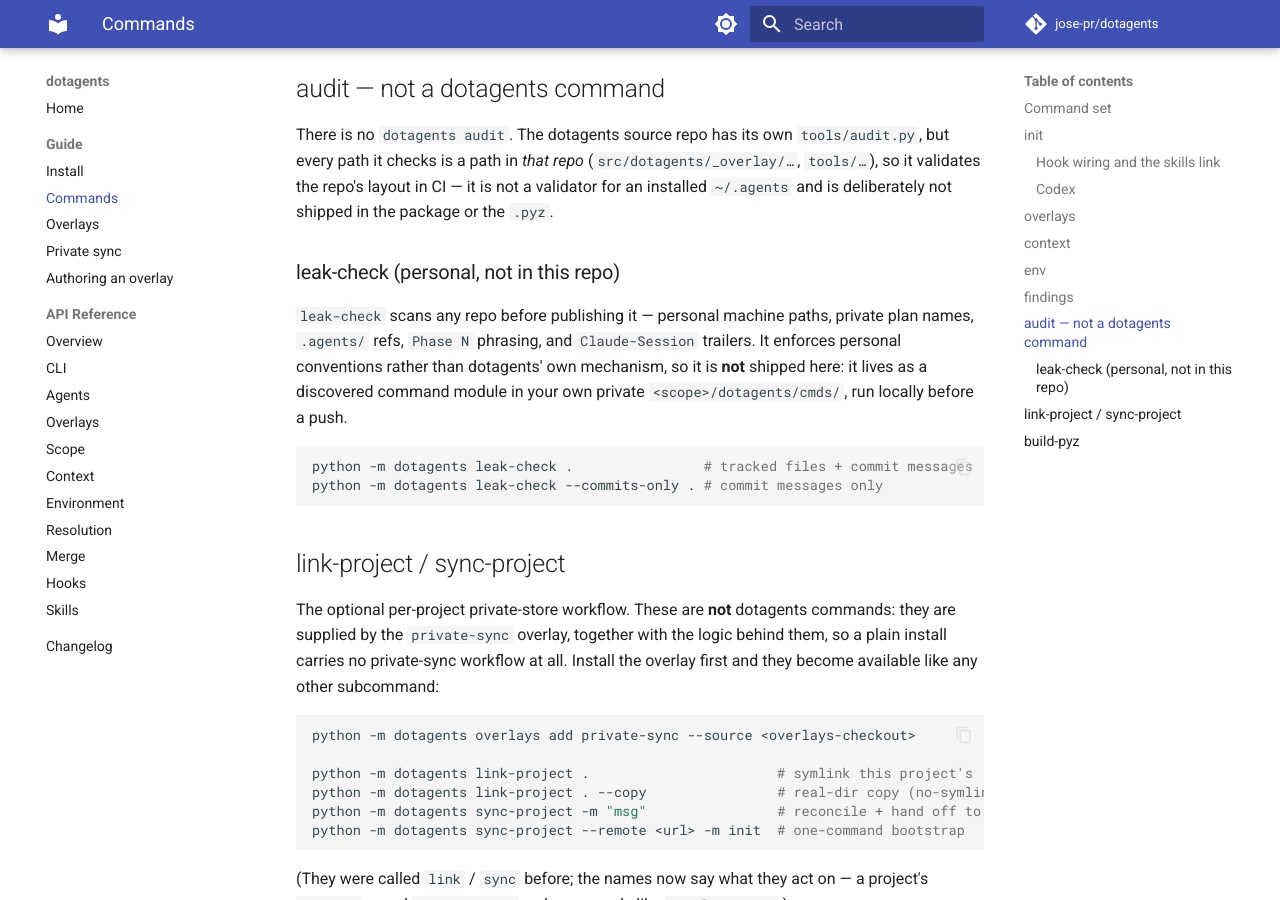
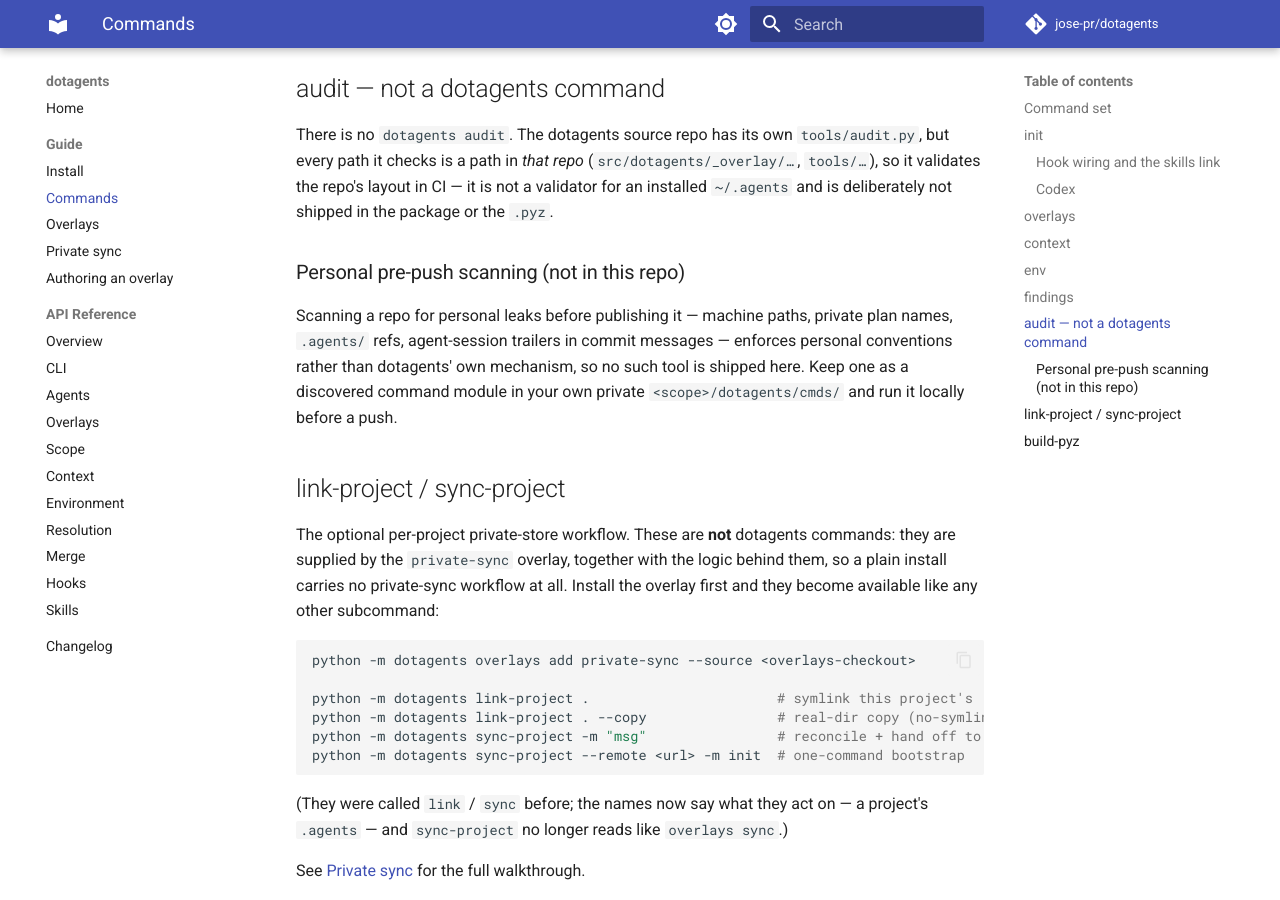
Before and after one commit to jose-pr/dotagents, an MkDocs documentation site: the page built from docs/guide/commands.md, in a window 1280 px wide and 900 px high, scrolled down 5696 px. Built offline with MkDocs 1.6.1 and Material for MkDocs 9.7.7, drawn with Linux system fonts in a browser that asks for light colours; comment, search, counter and statistics services are not loaded; some of the changed text lies outside the part shown.

Commit message:
chore: drop the name of a personal command module from every tracked file
Everything tracked here is public, and the name of a private command
module is private data, not just its path. Every mention -- in the docs,
the README, the shipped API notes, code and CI comments, the audit tool,
two tests and four historical changelog entries -- now says "a personal
command module" instead. The changelog entries keep their meaning with
only the name replaced. The discovery test asserts a fresh install offers
exactly the built-ins plus the bundled findings module, on an invented
name; the audit test asserts tools/ holds exactly the two repo files. The
pyz CI smoke asserts findings is present instead of grepping for the
private name. Three stale "bundles no command module" statements are
corrected along the way.

````diff
--- a/docs/guide/commands.md
+++ b/docs/guide/commands.md
@@ -28,8 +28,8 @@ worth knowing:
 - `link-project` / `sync-project` (the per-project private-store workflow) come from
   the opt-in **`private-sync` overlay**, which ships the commands and their logic
   together — install it and they appear (see [link-project / sync-project](#link-project-sync-project)).
-- `leak-check` is a personal command module you drop into your private
-  `<scope>/dotagents/cmds/`, where it is discovered like any other.
+- A personal command module dropped into a scope's `dotagents/cmds/` is discovered
+  like any other, so tooling you keep private never has to live in this repo.
 
 Your own commands work the same way: drop a `*.py` defining a `duho` command class
 into `<scope>/dotagents/cmds/` (`init` creates that dir) and it becomes a subcommand,
@@ -248,18 +248,13 @@ There is no `dotagents audit`. The dotagents source repo has its own
 it is not a validator for an installed `~/.agents` and is deliberately not shipped
 in the package or the `.pyz`.
 
-### leak-check (personal, not in this repo)
+### Personal pre-push scanning (not in this repo)
 
-`leak-check` scans any repo before publishing it — personal machine paths, private
-plan names, `.agents/` refs, `Phase N` phrasing, and `Claude-Session` trailers. It
-enforces personal conventions rather than dotagents' own mechanism, so it is **not**
-shipped here: it lives as a discovered command module in your own private
-`<scope>/dotagents/cmds/`, run locally before a push.
-
-```bash
-python -m dotagents leak-check .                # tracked files + commit messages
-python -m dotagents leak-check --commits-only . # commit messages only
-```
+Scanning a repo for personal leaks before publishing it — machine paths, private
+plan names, `.agents/` refs, agent-session trailers in commit messages — enforces
+personal conventions rather than dotagents' own mechanism, so no such tool is
+shipped here. Keep one as a discovered command module in your own private
+`<scope>/dotagents/cmds/` and run it locally before a push.
 
 ## link-project / sync-project
 
````
Also changed, not shown: CHANGELOG.md (+6 -6 lines), README.md (+3 -3 lines), src/dotagents/AGENTS.md (+4 -4 lines), 7 other files.
